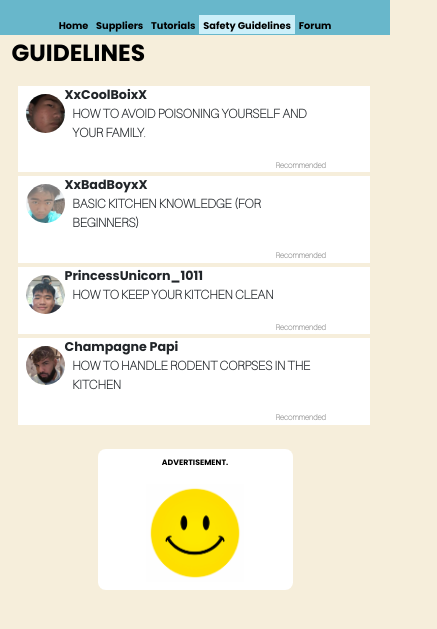
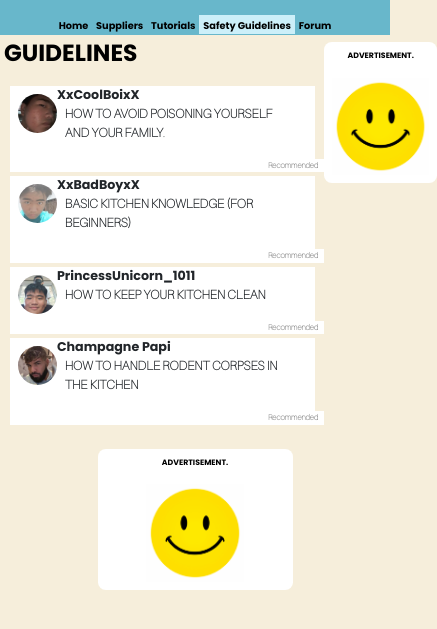
Before and after one commit to pbautista2027/DineWise, a plain HTML site: page safety_guidelines.html in a window 390 px wide. Shown: the part 33-662 px from the top of the page, 437 px wide, since content can reach past the window. Drawn offline with nearby package versions, Linux system fonts and the light colour scheme.

Commit message:
Update safety_guidelines.html

```diff
--- a/safety_guidelines.html
+++ b/safety_guidelines.html
@@ -111,7 +111,7 @@
                     </div>
                 </div>
             </div>
-            <div class="d-none d-lg-block ad-wrapper text-center">
+            <div class="ad-wrapper text-center">
                 <div class="ad-info-wrapper align-ads-center">
                     <p class="ad-name">ADVERTISEMENT.</p>
                     <img class="ad-image" src="images/smile.png" alt="">
```
